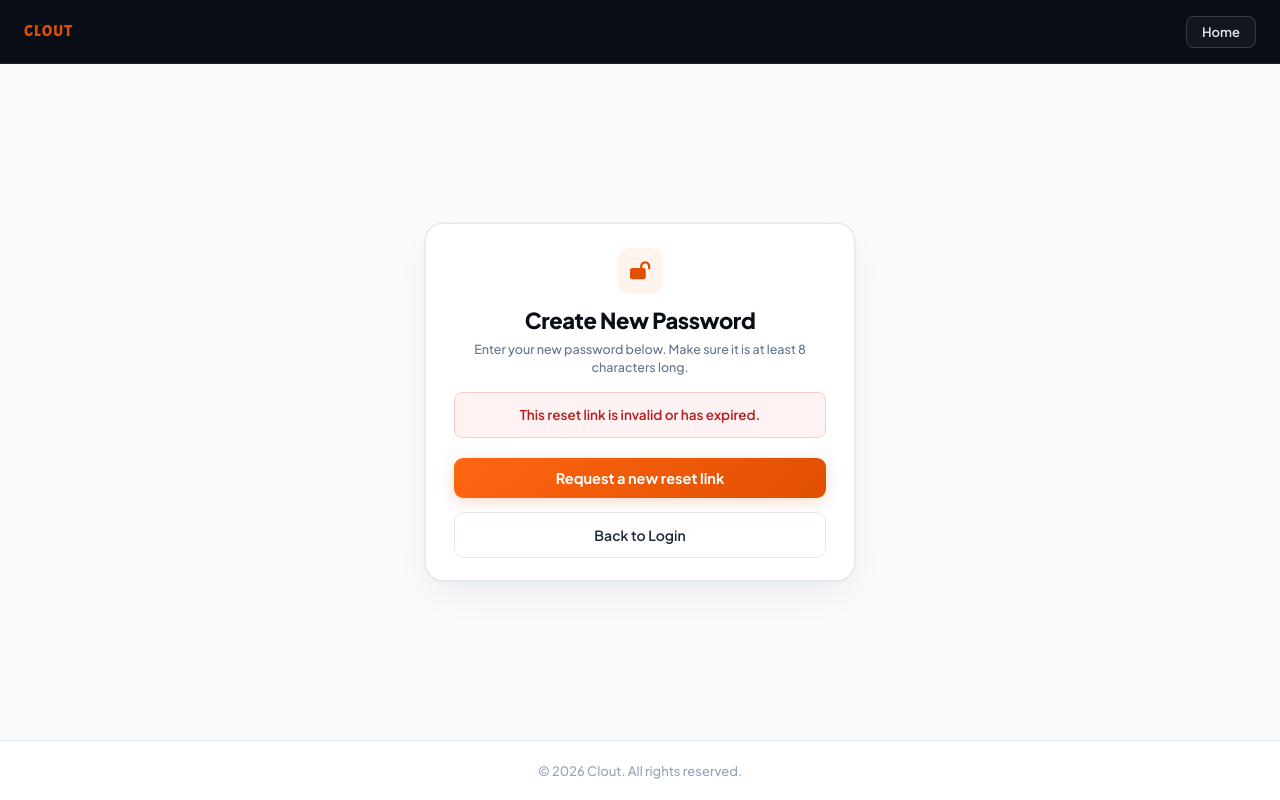
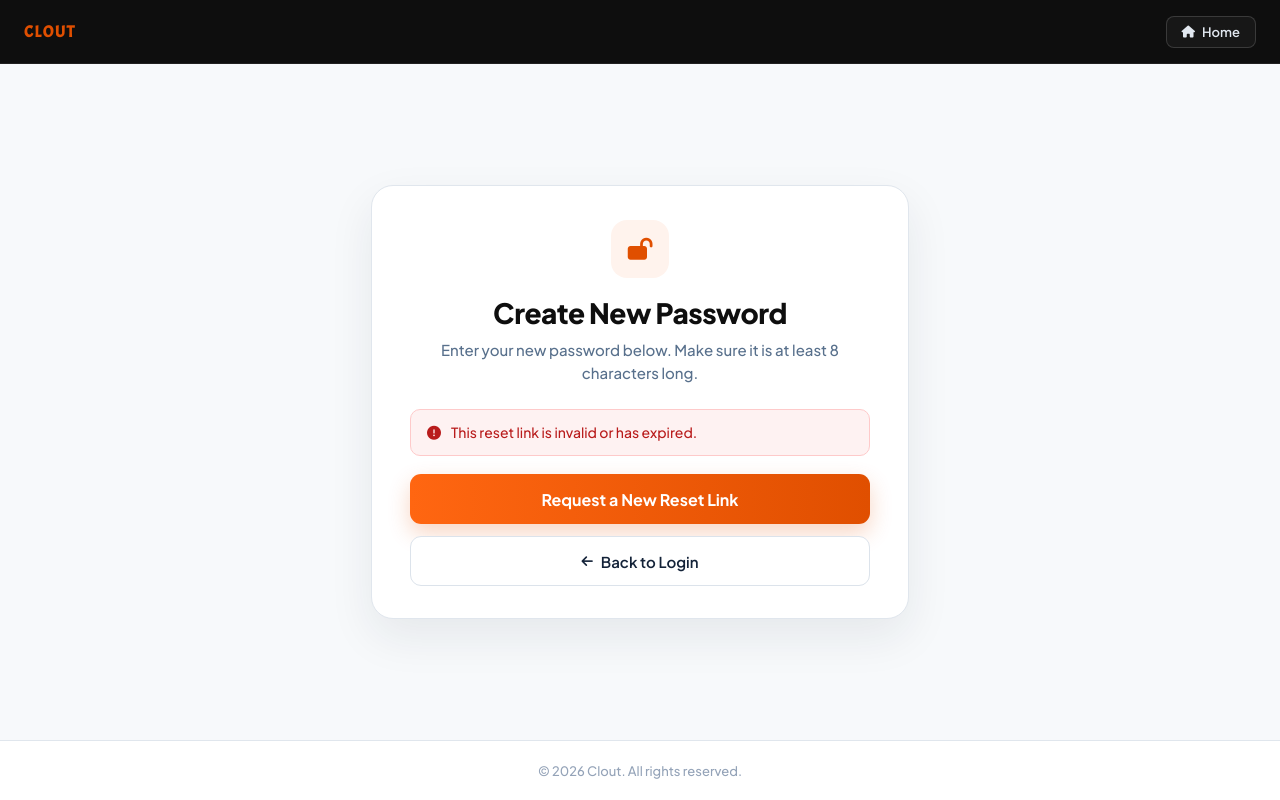
Before and after one commit to emirmubze/Clout, a Django app: page /reset-password/1/1/ in a window 1280 px wide. Run offline with Django 5.2, Linux system fonts and the light colour scheme; some libraries are stand-ins or nearby versions.

Commit message:
Redesign reset password page with custom Clout styling

```diff
--- a/shop/templates/shop/reset-password.html
+++ b/shop/templates/shop/reset-password.html
@@ -12,20 +12,24 @@
 
     <style>
         :root {
-    --brand: #E04F00;
-    --brand-hover: #c84300;
-    --brand-light: #fff4ed;
-    --brand-glow: rgba(224, 79, 0, 0.2);
-    --dark: #090d16;
-    --text-primary: #1e293b;
-    --text-secondary: #64748b;
+            --orange: #E04F00;
+            --orange-hover: #c84300;
+            --orange-light: #fff3ed;
+            --peach: #FFDECC;
+            --black: #020202;
+            --dark: #0E0E0E;
+            --dark-gray: #383838;
+            --white: #FFFFFF;
+            --warm-white: #FFDFD8;
+            --off-white: #FBF8F4;
+            --warm-gray: #F0EDE6;
+            --text-primary: #101828;
+            --text-secondary: #58708c;
             --text-muted: #94a3b8;
-    --card-bg: #ffffff;
-    --border: #e2e8f0;
-    --radius-xl: 20px;
-    --radius-md: 10px;
-    --radius-sm: 8px;
-    --shadow-card: 0 16px 40px -10px rgba(15, 23, 42, 0.08), 0 0 1px 1px rgba(15, 23, 42, 0.04);
+            --border: #e0e6ed;
+            --border-focus: rgba(224, 79, 0, 0.25);
+            --shadow-card: 0 18px 45px rgba(20, 35, 50, 0.08);
+            --shadow-btn: 0 9px 22px rgba(224, 79, 0, 0.24);
         }
 
         * {
@@ -35,13 +39,13 @@
         }
 
         body {
-    font-family: "Plus Jakarta Sans", "DM Sans", -apple-system, BlinkMacSystemFont, "Segoe UI", sans-serif;
-    background: #f8fafc;
-    color: var(--text-primary);
-    -webkit-font-smoothing: antialiased;
+            font-family: "Plus Jakarta Sans", "DM Sans", -apple-system, BlinkMacSystemFont, sans-serif;
+            background: #f7f9fb;
             min-height: 100vh;
             display: flex;
             flex-direction: column;
+            color: var(--text-primary);
+            -webkit-font-smoothing: antialiased;
         }
 
         /* =========================================================
@@ -66,9 +70,9 @@ body {
         }
 
         .logo {
-    color: var(--brand);
+            color: var(--orange);
             text-decoration: none;
-    font-size: 15px;
+            font-size: 16px;
             font-weight: 800;
             font-family: "Acme", sans-serif;
             letter-spacing: 1.5px;
@@ -109,70 +113,69 @@ body {
             padding: 40px 20px;
         }
 
-.card {
-    width: 100%;
-    max-width: 430px;
-    background: var(--card-bg);
+        .password-container {
+            width: 538px;
+            max-width: 100%;
+            background: #ffffff;
             border: 1px solid var(--border);
-    border-radius: 18px;
-    padding: 24px 28px 22px;
+            border-radius: 22px;
+            padding: 34px 38px 32px;
             box-shadow: var(--shadow-card);
-    animation: cardIn 0.3s cubic-bezier(0.16, 1, 0.3, 1);
+            animation: cardFadeIn 0.3s cubic-bezier(0.16, 1, 0.3, 1);
         }
 
-@keyframes cardIn {
+        @keyframes cardFadeIn {
             from { opacity: 0; transform: translateY(12px) scale(0.98); }
             to { opacity: 1; transform: translateY(0) scale(1); }
         }
 
-.card-header {
-    margin-bottom: 16px;
-    text-align: center;
-}
-
-.card-icon {
-    width: 46px;
-    height: 46px;
-    margin: 0 auto 12px;
-    border-radius: 12px;
-    background: var(--brand-light);
-    color: var(--brand);
+        /* Icon */
+        .icon-box {
+            width: 58px;
+            height: 58px;
+            margin: 0 auto 18px;
+            border-radius: 16px;
+            background: var(--orange-light);
             display: flex;
             align-items: center;
             justify-content: center;
-    font-size: 18px;
+            color: var(--orange);
+            font-size: 22px;
         }
 
-.title {
-    font-size: 22px;
+        /* Heading */
+        h1 {
+            text-align: center;
+            font-size: 28px;
+            line-height: 1.2;
             font-weight: 800;
+            margin-bottom: 10px;
+            letter-spacing: -0.5px;
             color: var(--dark);
-    letter-spacing: -0.4px;
-    margin-bottom: 6px;
         }
 
-.description {
-    font-size: 12.5px;
+        .subtitle {
+            text-align: center;
             color: var(--text-secondary);
-    line-height: 1.45;
+            font-size: 15px;
+            line-height: 1.5;
+            margin-bottom: 25px;
         }
 
-/* =========================================================
-   FORM
-========================================================= */
+        /* Form */
         .form-group {
-    margin-bottom: 14px;
+            margin-bottom: 18px;
         }
 
-.label {
+        label {
             display: block;
-    font-size: 12.5px;
+            font-size: 14px;
             font-weight: 600;
-    color: var(--text-primary);
-    margin-bottom: 6px;
+            color: #172337;
+            margin-bottom: 8px;
         }
 
-.input-wrap {
+        .input-wrapper {
             position: relative;
             display: flex;
             align-items: center;
@@ -226,109 +231,93 @@ body {
         }
 
         .eye:hover {
-    color: var(--text-primary);
+            color: var(--orange);
         }
 
-.strength-row {
+        /* Password requirements */
+        .requirements {
+            margin-top: 6px;
+            color: #718096;
+            font-size: 13px;
+            line-height: 1.5;
             display: flex;
             align-items: center;
             gap: 6px;
-    margin-top: 6px;
-    font-size: 11.5px;
-    color: var(--text-secondary);
         }
 
-.strength-bars {
-    display: flex;
-    gap: 6px;
-    flex: 1;
-}
-
-.strength-bars span {
-    height: 4px;
-    flex: 1;
-    border-radius: 4px;
-    background: #e2e8f0;
-    transition: background 0.2s ease;
-}
-
-.strength-bars span.filled {
-    background: var(--brand);
-}
-
+        /* Alerts */
         .server-error {
             background: #fef2f2;
             border: 1px solid #fecaca;
-    border-radius: var(--radius-sm);
+            border-radius: 10px;
             color: #b91c1c;
-    font-size: 13.5px;
-    font-weight: 600;
+            font-size: 14px;
+            font-weight: 500;
             padding: 12px 16px;
-    margin-bottom: 20px;
+            margin-bottom: 18px;
             line-height: 1.5;
-    text-align: center;
+            display: flex;
+            align-items: center;
+            gap: 10px;
         }
 
-.button, .button:hover, .button:active {
-    text-decoration: none;
+        /* Buttons */
+        .reset-btn {
+            width: 100%;
+            height: 50px;
+            margin-top: 6px;
+            border: none;
+            border-radius: 11px;
+            background: linear-gradient(90deg, #FF6611 0%, #E04F00 100%);
+            color: #ffffff;
+            font-family: inherit;
+            font-size: 16px;
+            font-weight: 700;
+            cursor: pointer;
+            box-shadow: var(--shadow-btn);
+            display: flex;
+            align-items: center;
+            justify-content: center;
+            gap: 8px;
+            transition: all 0.2s cubic-bezier(0.16, 1, 0.3, 1);
         }
 
-.button {
+        .reset-btn:hover {
+            transform: translateY(-1px);
+            box-shadow: 0 12px 25px rgba(224, 79, 0, 0.32);
+        }
+
+        .reset-btn:active {
+            transform: translateY(0);
+        }
+
+        .back-btn {
             width: 100%;
-    height: 40px;
-    border: none;
-    border-radius: 9px;
-    background: linear-gradient(135deg, #FF6611 0%, #E04F00 100%);
-    color: #ffffff;
+            height: 50px;
+            margin-top: 12px;
+            border: 1px solid #dce3eb;
+            border-radius: 11px;
+            background: #ffffff;
+            color: #132238;
             font-family: inherit;
-    font-size: 14.5px;
-    font-weight: 700;
+            font-size: 15px;
+            font-weight: 600;
             cursor: pointer;
             display: flex;
             align-items: center;
             justify-content: center;
             gap: 8px;
-    box-shadow: 0 4px 16px var(--brand-glow);
-    transition: all 0.2s cubic-bezier(0.16, 1, 0.3, 1);
-    margin-top: 8px;
-}
-
-.button:hover {
-    transform: translateY(-2px);
-    box-shadow: 0 6px 20px rgba(224, 79, 0, 0.35);
-}
-
-.button:active {
-    transform: translateY(0);
-}
-
-.back-link {
-    display: flex;
-    align-items: center;
-    justify-content: center;
-    gap: 8px;
-    width: 100%;
-    height: 46px;
-    border: 1px solid var(--border);
-    border-radius: var(--radius-md);
-    background: #ffffff;
-    color: var(--text-primary);
-    font-size: 14px;
-    font-weight: 600;
             text-decoration: none;
-    margin-top: 14px;
             transition: all 0.15s ease;
         }
 
-.back-link:hover {
+        .back-btn:hover {
             background: #f8fafc;
-    border-color: var(--brand);
-    color: var(--brand);
+            border-color: #cbd5e1;
+            color: var(--orange);
         }
 
-/* =========================================================
-   FOOTER
-========================================================= */
+        /* Footer */
         .footer {
             height: 60px;
             background: #ffffff;
@@ -339,39 +328,67 @@ body {
             font-size: 13px;
             color: var(--text-muted);
         }
+
+        @media (max-width: 600px) {
+            body {
+                padding: 0;
+            }
+
+            .main {
+                padding: 24px 16px;
+            }
+
+            .password-container {
+                width: 100%;
+                padding: 28px 22px;
+                border-radius: 18px;
+            }
+
+            h1 {
+                font-size: 24px;
+            }
+        }
     </style>
     <link rel="stylesheet" href="/static/responsive.css">
 </head>
 
 <body>
 
+    <!-- NAVBAR -->
     <nav class="navbar">
         <div class="nav-container">
             <a href="{% url 'index' %}" class="logo">CLOUT</a>
             <a href="{% url 'index' %}" class="back-home">
+                <i class="fa-solid fa-house" style="font-size:12px"></i>
                 <span>Home</span>
             </a>
         </div>
     </nav>
 
+    <!-- MAIN CONTENT -->
     <main class="main">
-    <div class="card">
-        <div class="card-header">
-            <div class="card-icon">
+        <div class="password-container">
+
+            <div class="icon-box">
                 <i class="fa-solid fa-lock-open"></i>
             </div>
-            <h1 class="title">Create New Password</h1>
-            <p class="description">
+
+            <h1>Create New Password</h1>
+
+            <p class="subtitle">
                 Enter your new password below. Make sure it is at least 8 characters long.
             </p>
-        </div>
 
             {% if invalid_link %}
                 <div class="server-error" role="alert">
-                This reset link is invalid or has expired.
+                    <i class="fa-solid fa-circle-exclamation"></i>
+                    <span>This reset link is invalid or has expired.</span>
                 </div>
-            <a href="{% url 'forgot_password' %}" class="button">Request a new reset link</a>
-            <a href="{% url 'login' %}" class="back-link">
+                <a href="{% url 'forgot_password' %}" class="reset-btn" style="text-decoration:none;">
+                    <span>Request a New Reset Link</span>
+                </a>
+                <a href="{% url 'login' %}" class="back-btn">
+                    <i class="fa-solid fa-arrow-left" style="font-size:13px"></i>
                     <span>Back to Login</span>
                 </a>
             {% else %}
@@ -379,62 +396,76 @@ body {
             <form id="resetForm" method="POST" action="">
                 {% csrf_token %}
 
+                {% if password_error %}
+                    <div class="server-error" role="alert">
+                        <i class="fa-solid fa-circle-exclamation"></i>
+                        <span>{{ password_error }}</span>
+                    </div>
+                {% endif %}
+
                 <div class="form-group">
-                <label class="label" for="password1">New Password</label>
-                <div class="input-wrap">
+                    <label for="password1">New Password</label>
+
+                    <div class="input-wrapper">
                         <i class="fa-solid fa-lock field-icon"></i>
-                    <input class="input" type="password" id="password1" name="password1" placeholder="Enter your new password" required minlength="8">
+                        <input
+                            type="password"
+                            id="password1"
+                            name="password1"
+                            placeholder="Enter your new password"
+                            required
+                            minlength="8"
+                            autocomplete="new-password"
+                        >
                         <button class="eye" type="button" onclick="togglePassword('password1', this)" aria-label="Toggle password visibility">
                             <i class="fa-solid fa-eye"></i>
                         </button>
                     </div>
-                <div class="strength-row">
-                    <span>Strength:</span>
-                    <strong class="strength-label">Weak</strong>
-                    <div class="strength-bars" aria-hidden="true">
-                        <span></span><span></span><span></span><span></span>
-                    </div>
+
+                    <div class="requirements">
+                        <i class="fa-solid fa-circle-check" style="font-size:11px;color:var(--orange);"></i>
+                        <span>Use at least 8 characters.</span>
                     </div>
                 </div>
 
                 <div class="form-group">
-                <label class="label" for="password2">Confirm New Password</label>
-                <div class="input-wrap">
+                    <label for="password2">Confirm Password</label>
+
+                    <div class="input-wrapper">
                         <i class="fa-solid fa-lock field-icon"></i>
-                    <input class="input" type="password" id="password2" name="password2" placeholder="Confirm your new password" required>
+                        <input
+                            type="password"
+                            id="password2"
+                            name="password2"
+                            placeholder="Confirm your new password"
+                            required
+                            minlength="8"
+                            autocomplete="new-password"
+                        >
                         <button class="eye" type="button" onclick="togglePassword('password2', this)" aria-label="Toggle password visibility">
                             <i class="fa-solid fa-eye"></i>
                         </button>
                     </div>
-                <div class="strength-row">
-                    <span>Strength:</span>
-                    <strong class="strength-label">Weak</strong>
-                    <div class="strength-bars" aria-hidden="true">
-                        <span></span><span></span><span></span><span></span>
-                    </div>
-                </div>
                 </div>
 
-            {% if password_error %}
-                <div class="server-error" role="alert">
-                    {{ password_error }}
-                </div>
-            {% endif %}
-
-            <button class="button" type="submit">
-                <i class="fa-solid fa-check" style="font-size:13px"></i>
-                <span>Reset Password</span>
+                <button type="submit" class="reset-btn">
+                    <i class="fa-solid fa-check" style="font-size:14px"></i>
+                    <span>Create New Password</span>
                 </button>
 
-            <a href="{% url 'login' %}" class="back-link">
+                <a href="{% url 'login' %}" class="back-btn">
+                    <i class="fa-solid fa-arrow-left" style="font-size:13px"></i>
                     <span>Back to Login</span>
                 </a>
+
             </form>
 
             {% endif %}
+
         </div>
     </main>
 
+    <!-- FOOTER -->
     <footer class="footer">
         <div>&copy; 2026 Clout. All rights reserved.</div>
     </footer>
@@ -442,58 +473,28 @@ body {
     <script>
         function togglePassword(id, button) {
             const input = document.getElementById(id);
+            if (!input) return;
             const isPassword = input.type === "password";
             input.type = isPassword ? "text" : "password";
             button.innerHTML = isPassword ? '<i class="fa-solid fa-eye-slash"></i>' : '<i class="fa-solid fa-eye"></i>';
         }
 
-function updateStrength(input, strengthRow) {
-    const password = input.value;
-    const checks = [
-        password.length >= 8,
-        /[a-z]/.test(password),
-        /[A-Z]/.test(password),
-        /\d/.test(password),
-        /[^A-Za-z0-9]/.test(password),
-    ];
-    const score = checks.filter(Boolean).length;
-    const level = score >= 5 ? "strong" : score >= 4 ? "good" : score >= 2 ? "fair" : "weak";
-    const labels = { weak: "Weak", fair: "Fair", good: "Good", strong: "Strong" };
-    const label = strengthRow.querySelector(".strength-label");
-    const bars = strengthRow.querySelectorAll(".strength-bars span");
-
-    strengthRow.dataset.level = level;
-    label.textContent = labels[level];
-    bars.forEach(function (bar, index) {
-        bar.classList.toggle("filled", index < Math.max(1, Math.ceil(score * 4 / 5)));
-    });
-}
-
-document.querySelectorAll(".strength-row").forEach(function (strengthRow, index) {
-    const input = document.getElementById(index === 0 ? "password1" : "password2");
-    if (input) {
-        input.addEventListener("input", function () {
-            updateStrength(input, strengthRow);
-        });
-        updateStrength(input, strengthRow);
-    }
-});
-
         const resetForm = document.getElementById("resetForm");
         if (resetForm) {
             resetForm.addEventListener("submit", function(e) {
-        const password = document.getElementById("password1").value;
-        const confirmPassword = document.getElementById("password2").value;
+                const p1 = document.getElementById("password1").value;
+                const p2 = document.getElementById("password2").value;
 
-        if (password !== confirmPassword) {
+                if (p1.length < 8) {
+                    e.preventDefault();
+                    alert("Password must be at least 8 characters.");
+                    return;
+                }
+
+                if (p1 !== p2) {
                     e.preventDefault();
                     alert("Passwords do not match.");
                     return;
-        }
-
-        if (password.length < 8) {
-            e.preventDefault();
-            alert("Password must be at least 8 characters.");
                 }
             });
         }
```
Also changed, not shown: other parts of shop/templates/shop/reset-password.html (+27 -25 lines), db.sqlite3. Lines whose indentation alone changed are shown as unchanged.
